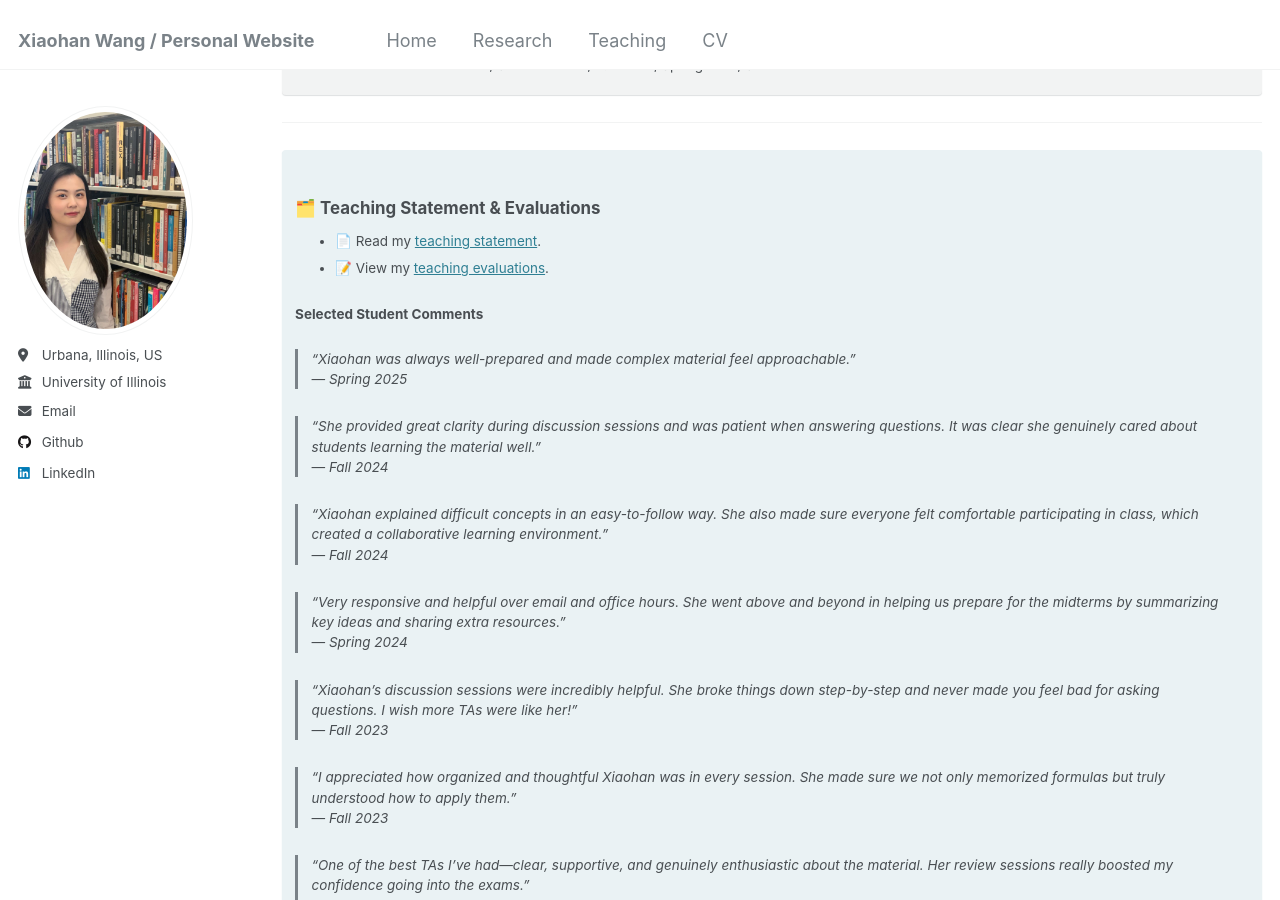
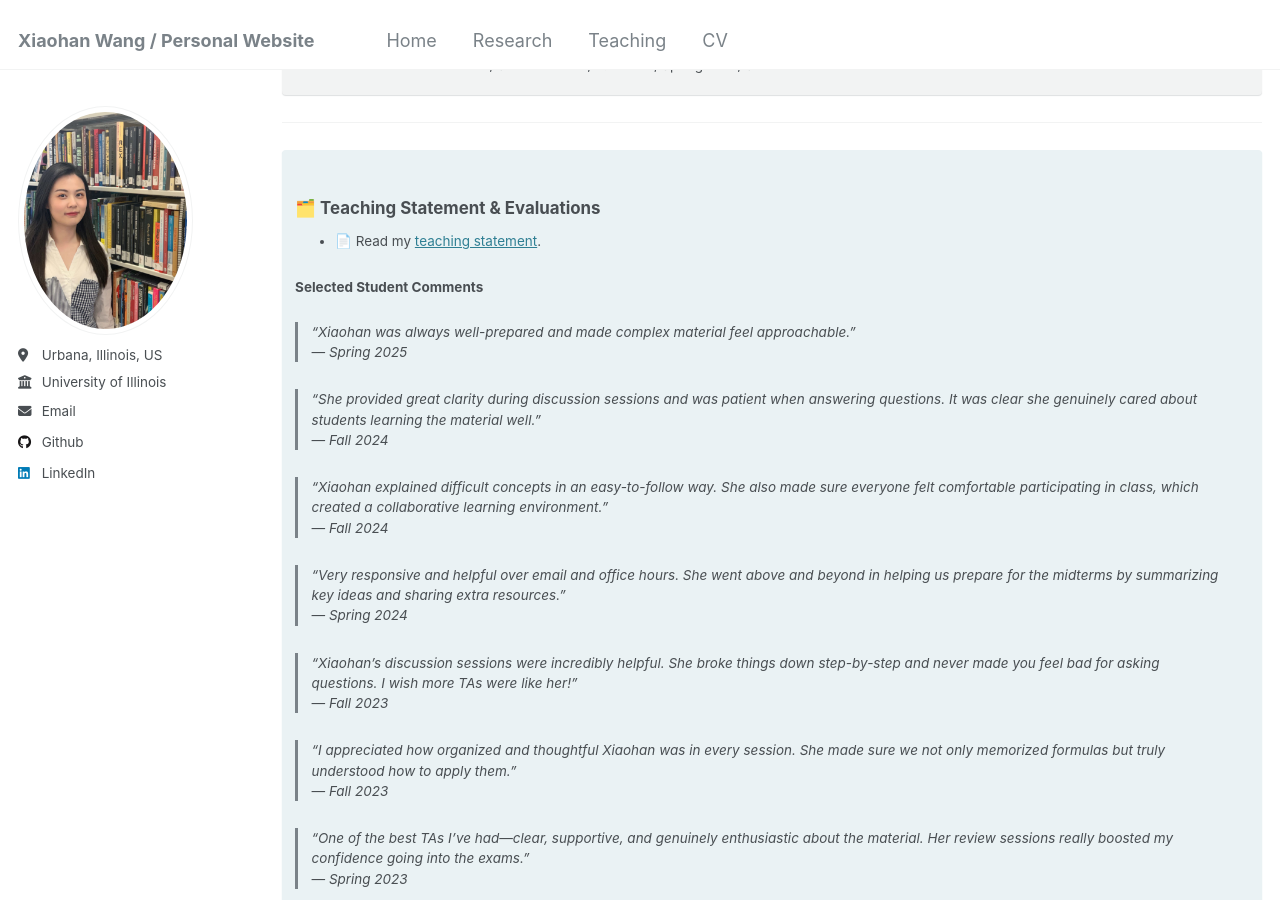
Before and after one commit to xiaohanwang1997/xiaohanwang1997.github.io, a Jekyll site: the page built from _teaching/2014-spring-teaching-1.md, in a window 1280 px wide and 900 px high, scrolled down 564 px. Built offline with Jekyll 4.4.1, drawn with Linux system fonts in a browser that asks for light colours.

Commit message:
Update 2014-spring-teaching-1.md

```diff
--- a/_teaching/2014-spring-teaching-1.md
+++ b/_teaching/2014-spring-teaching-1.md
@@ -37,7 +37,6 @@ redirect_from:
 ## 🗂️ Teaching Statement & Evaluations
 
 - 📄 Read my [teaching statement](https://uofi.box.com/s/uqyq3848to5p0tfzex58ciompa3958y4).
-- 📝 View my [teaching evaluations](link-to-evaluations).
 
 ### Selected Student Comments
 
```
